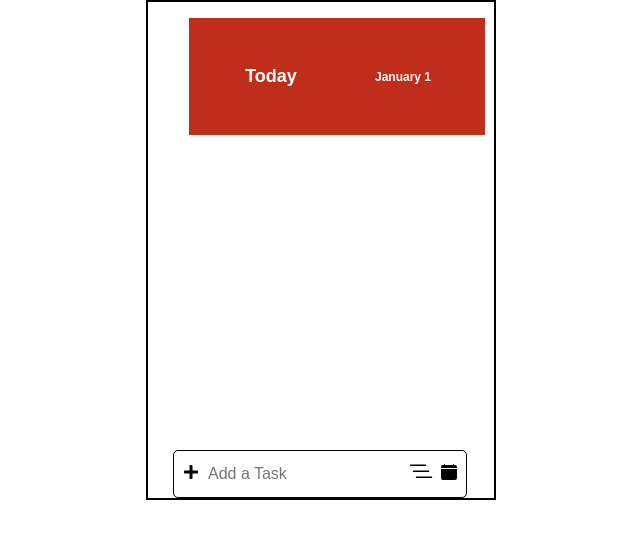
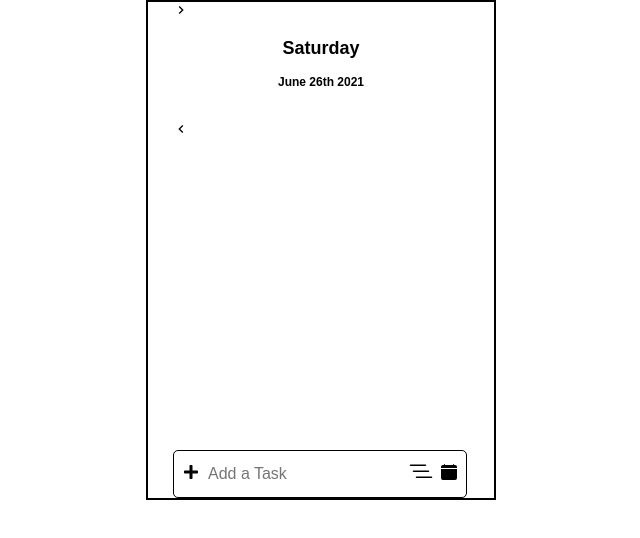
Before and after one commit to QqWwEe123123123/AgendaExtension, a React (Create React App) app: page / in a window 1280 px wide. Shown: the top 538 px of the page, without its empty margins (319-959 px from the left). Built offline with nearby package versions, Linux system fonts and the light colour scheme.

Commit message:
fixed time

```diff
--- a/package.json
+++ b/package.json
@@ -6,6 +6,8 @@
     "@testing-library/jest-dom": "^5.14.1",
     "@testing-library/react": "^11.2.7",
     "@testing-library/user-event": "^12.8.3",
+    "dateformat": "^4.5.1",
+    "moment": "^2.29.1",
     "react": "^17.0.2",
     "react-dom": "^17.0.2",
     "react-icons": "^4.2.0",
--- a/src/App.js
+++ b/src/App.js
@@ -2,18 +2,28 @@ import { DayPanel } from './Components'
 import { Container } from './GlobalStyles'
 import { Datetime } from './Components'
 import GlobalStyle from './GlobalStyles'
+import moment from 'moment'
 
+import {React, useState, useEffect} from 'react'
+
+let dateFormat = require("dateformat");
 
 function App() {
+
+  const [date,setDate] = useState('');
+  const [day,setDay] = useState('');
+
+  useEffect(()=> {
+    setDay(moment().format('dddd'));
+    setDate(moment().format('MMMM Do YYYY'));
+  },[])
 
   return (
     <div>
       <GlobalStyle/>
       <Container>
-        <DayPanel localItem={"2021:06:26"}/>
-        <Datetime day = "Today "date ="January 1">
-
-        </Datetime>
+        <Datetime day = {day} date ={date} />
+        <DayPanel localItem={moment().format('MMMM Do YYYY')}/>
       </Container>
     </div>
   );
--- a/src/Components/AddTask/AddTask.elements.jsx
+++ b/src/Components/AddTask/AddTask.elements.jsx
@@ -37,7 +37,7 @@ export const DueDateContainer = styled.div`
   position: absolute;
   z-index: 1;
   bottom: 125%;
-  margin-left: -80px;
+  margin-left: -250px;
   margin-bottom: 30px;
 
   &:hover {
--- a/src/Components/Datetime/Datetime.elements.jsx
+++ b/src/Components/Datetime/Datetime.elements.jsx
@@ -1,49 +1,42 @@
 import styled from 'styled-components'
 
 
-export const Container = styled.div`
-  box-sizing: border-box;
-  width: 100%;
+export const DateContainer = styled.div`
+  display: flex;
+  justify-content: center;
+  align-items: center;
+  flex-direction: column;
+  margin: 1em;
+`
+
+export const Bigsec = styled.div`
+  display: flex;
+  justify-content: center;
+  align-items: center;
+`
+
+export const Smallsec = styled.div`
   display: flex;
   justify-content: center;
   align-items: center;
   padding: 1em;
-  margin: 1em;
-  background-color: rgb(192, 45, 26);
 `
-
-
-export const Bigsec = styled.div`
-  box-sizing: border-box;
-  width: 100%;
-  display: flex;
-  justify-content: center;
-  align-items: center;
-  padding: 1em;
-  margin: 1em;
-  background-color: rgb(192, 45, 26);
-`
-
-
-export const Smallsec = styled.div`
-  box-sizing: border-box;
-  width: 100%;
-  display: flex;
-  justify-content: center;
-  align-items: center;
-  padding: 1em;
-  margin: 1em;
-  background-color: rgb(192, 45, 26);
-`
-
 
 export const Titles = styled.h1`
   font-size: 18px;
-  color: #fff;
+  color: #000;
 `
-
 
 export const DateText = styled.h2`
   font-size: 12px;
-  color: #fff;
+  color: #000;
 `
+
+export const Container = styled.div`
+  flex-direction: row;
+  justify-content: space-between;
+`
+
+export const Icon = styled.div`
+  align-items: center;
+`
--- a/src/Components/Datetime/Datetime.jsx
+++ b/src/Components/Datetime/Datetime.jsx
@@ -1,21 +1,22 @@
 import React from 'react'
+import { MdKeyboardArrowRight, MdKeyboardArrowLeft } from 'react-icons/md'
 
-import { Container,Titles, DateText,Bigsec, Smallsec } from './Datetime.elements'
+import { Container, Titles, DateText, Bigsec, Smallsec, DateContainer,Icon } from './Datetime.elements'
 
-const Datetime = ({day, date}) => {
+const Datetime = ({ day, date }) => {
   return (
     <Container>
-      <Bigsec>
-        <Titles>
-            {day}
-        </Titles>
-      </Bigsec>
-      <Smallsec>
-        <DateText>
-          {date}
-        </DateText>
-      </Smallsec>
-    </Container>
+      <Icon><MdKeyboardArrowRight /></Icon>
+      <DateContainer>
+        <Bigsec>
+          <Titles>{day}</Titles>
+        </Bigsec>
+        <Smallsec>
+          <DateText>{date}</DateText>
+        </Smallsec>
+      </DateContainer>
+      <Icon><MdKeyboardArrowLeft /></Icon>
+    </Container >
   )
 }
 
--- a/src/Components/Task/Task.elements.jsx
+++ b/src/Components/Task/Task.elements.jsx
@@ -50,7 +50,3 @@ export const Icon = styled.div`
   justify-content: flex-end;
   cursor: pointer;
 `
-export const Trash = styled.div`
-  display: flex;
-  justify-content: middle;
-`
--- a/src/Components/Task/Task.jsx
+++ b/src/Components/Task/Task.jsx
@@ -1,5 +1,4 @@
 import React from 'react';
-import alarmClock from '../../images/alarm-clock.png';
 import {
   RiCheckboxBlankCircleLine,
   RiCheckboxCircleFill,
@@ -13,14 +12,12 @@ import {
   Container,
   SmallSec,
   LargeSec,
-  Img,
   TextBox,
   BigTextBox,
   Icon,
-  Trash,
 } from './Task.elements'
 
-const Task = ({ task, handleComplete,complete }) => {
+const Task = ({ task, handleComplete, handleDelete, complete }) => {
 
   const handleColor = () => {
     if (complete) return '#efefefff';
@@ -40,10 +37,9 @@ const Task = ({ task, handleComplete,complete }) => {
       </ LargeSec>
 
       <SmallSec >
-        <Img src={alarmClock} />
-        <Trash>
-          {<BsFillTrashFill size ="1.6em" />}
-        </Trash>
+        <Icon onClick={() => handleDelete(task)}>
+          {<BsFillTrashFill size="1.6em" />}
+        </Icon>
         <Icon onClick={() => handleComplete(task)}>
           {complete ? <RiCheckboxCircleFill size="2em" /> : <RiCheckboxBlankCircleLine size="2em" />}
         </Icon>
--- /dev/null
+++ b/src/Components/Tasks/Tasks.elements.jsx
@@ -0,0 +1,5 @@
+import styled from 'styled-components'
+export const Container = styled.div`
+  overflow: auto;
+  height: 19em;
+`
--- a/src/Components/Tasks/Tasks.jsx
+++ b/src/Components/Tasks/Tasks.jsx
@@ -1,7 +1,8 @@
 import React from 'react'
 import { Task } from '../../Components'
+import {Container} from './Tasks.elements'
 
-const Tasks = ({ toDos,setToDos }) => {
+const Tasks = ({ toDos, setToDos }) => {
 
     const handleComplete = (task) => {
         toDos.forEach(t => {
@@ -9,14 +10,23 @@ const Tasks = ({ toDos,setToDos }) => {
                 t.complete = !t.complete;
             }
         })
-        setToDos([...toDos])
+        setToDos([...toDos]);
+    }
+
+    const handleDelete = (task) => {
+        const taskIDX = toDos.indexOf(task);
+        toDos.splice(taskIDX, 1);
+
+        setToDos([...toDos]);
     }
 
     toDos = sort_by_priority(toDos);
     return (
-        toDos.map(task => {
-            return (<Task task={task} handleComplete={handleComplete} complete={task.complete} />)
-        })
+        <Container>
+            {toDos.map(task => {
+                return (<Task task={task} handleComplete={handleComplete} handleDelete={handleDelete} complete={task.complete} />)
+            })}
+        </Container>
     )
 }
 
```
Also changed, not shown: 1 other file (tests, documents, lock files or other folders).
